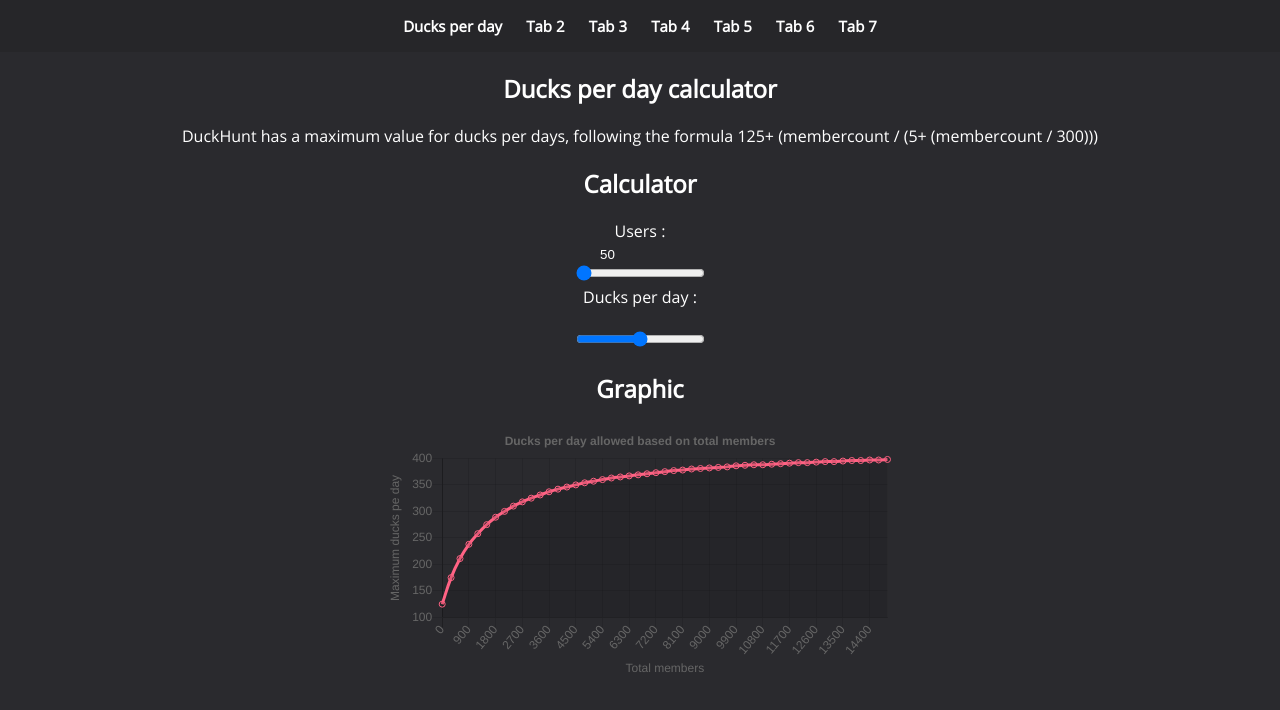
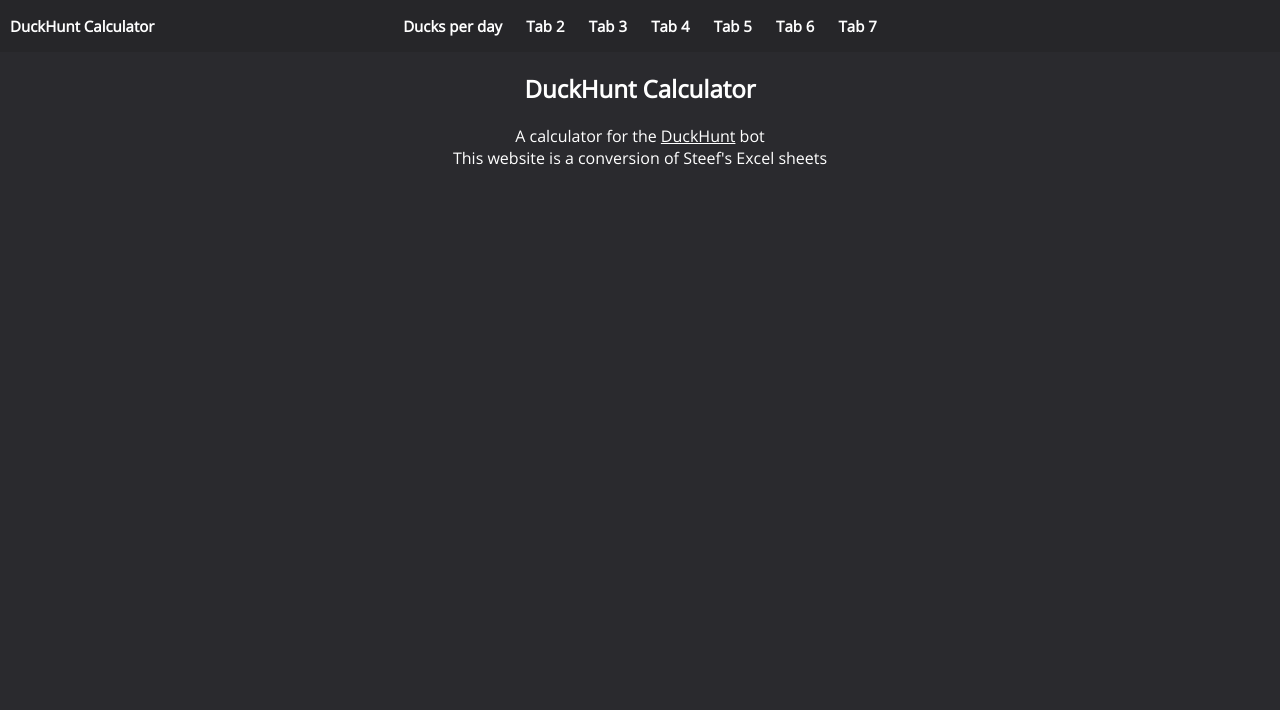
Before and after one commit to Olpouin/duckhunt-calculator, a plain HTML site: page index.html in a window 1280 px wide. Drawn offline with nearby package versions, Linux system fonts and the light colour scheme.

Commit message:
Page system

```diff
--- /dev/null
+++ b/content/head.html
@@ -0,0 +1 @@
+<link rel="stylesheet" href="content/style.css" type="text/css" media="screen"/>
--- /dev/null
+++ b/content/header.html
@@ -0,0 +1,12 @@
+<header>
+	<div><a href=".">DuckHunt Calculator</a></div>
+	<nav>
+		<a href="ducks-per-day">Ducks per day</a>
+		<a href="#not-working">Tab 2</a>
+		<a href="#yet">Tab 3</a>
+		<a href="#stop">Tab 4</a>
+		<a href="#clicking">Tab 5</a>
+		<a href="#here">Tab 6</a>
+		<a href="#ffs">Tab 7</a>
+	</nav>
+</header>
--- a/content/style.css
+++ b/content/style.css
@@ -9,12 +9,23 @@ body {
 	src: url('OpenSans-Regular.ttf');
 }
 
+a {
+	color: inherit;
+}
+a:hover {
+	color: #1E448A;
+}
+/*Main elements*/
 header {
 	background-color: rgba(0, 0, 0, 0.1);
 	padding: 15px;
 	display: flex;
 	align-items: center;
 	justify-content: center;
+}
+header div {
+	position: absolute;
+	left: 0;
 }
 header a {
 	color: inherit;
@@ -24,6 +35,7 @@ header a {
 	font-size: 15px;
 }
 header a:hover {
+	color: #FFFFFF !important;
 	text-decoration: underline;
 }
 section {
--- a/index.html
+++ b/index.html
@@ -1,40 +1,17 @@
 <!DOCTYPE html>
 <html>
 	<head>
-		<title>DuckHunt Statistics</title>
-		<script src="https://cdnjs.cloudflare.com/ajax/libs/Chart.js/2.9.4/Chart.min.js"></script>
-		<script src="js/dpd.js" defer></script>
-		<link rel="stylesheet" href="content/style.css" type="text/css" media="screen"/>
+		<title>DuckHunt Calculator</title>
+		<script src="js/main.js" defer></script>
 		<meta charset="utf-8">
 	</head>
 	<body>
-		<header>
-			<nav>
-				<a href="#not">Ducks per day</a>
-				<a href="#working">Tab 2</a>
-				<a href="#yet">Tab 3</a>
-				<a href="#stop">Tab 4</a>
-				<a href="#clicking">Tab 5</a>
-				<a href="#here">Tab 6</a>
-				<a href="#ffs">Tab 7</a>
-			</nav>
-		</header>
 		<section style="text-align:center;">
-			<h1>Ducks per day calculator</h1>
-			<div class="subtitle">DuckHunt has a maximum value for ducks per days, following the formula <span>125+ (membercount / (5+ (membercount / 300)))</span></div>
-			<h2>Calculator</h2>
-			<form>
-				<label for="users-range">Users :</label><br>
-				<input type="number" id="users-number" min="1" max="500000" value="50" oninput="dpd.input='range';dpd.users=this.value;"><br>
-				<input type="range"  id="users-range"  min="1" max="10000"  value="50" oninput="dpd.input='number';dpd.users=this.value;">
-			</form>
-			<form>
-				<label for="ducks-range">Ducks per day :</label><br>
-				<input type="number" id="ducks-number" min="125" max="424" oninput="dpd.input='range';dpd.ducks=this.value;"><br>
-				<input type="range"  id="ducks-range"  min="125" max="424" oninput="dpd.input='number';dpd.ducks=this.value;">
-			</form>
-			<h2>Graphic</h2>
-			<div class="graphs"><canvas id="chart" width="50%"></canvas></div>
+			<h1>DuckHunt Calculator</h1>
+			<div class="subtitle">
+				A calculator for the <a href="https://docs.duckhunt.me/">DuckHunt</a> bot<br>
+				This website is a conversion of Steef's Excel sheets
+			</div>
 		</section>
 	</body>
 </html>
--- /dev/null
+++ b/js/main.js
@@ -0,0 +1,17 @@
+var header = new XMLHttpRequest();
+header.open('GET', `content/header.html`, true);
+header.onreadystatechange= function() {
+	if (this.readyState!==4) return;
+	if (this.status!==200) return;
+	document.getElementsByTagName('body')[0].insertAdjacentHTML("afterbegin",this.responseText); //Adding the header
+};
+header.send();
+
+var head = new XMLHttpRequest();
+head.open('GET', `content/head.html`, true);
+head.onreadystatechange= function() {
+	if (this.readyState!==4) return;
+	if (this.status!==200) return;
+	document.getElementsByTagName('head')[0].insertAdjacentHTML("beforeend",this.responseText); //Ading the general head elements
+};
+head.send();
```
Also changed, not shown: ducks-per-day.html (added, +29 -0 lines).
